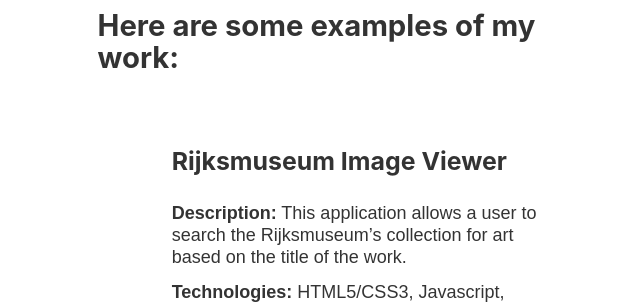
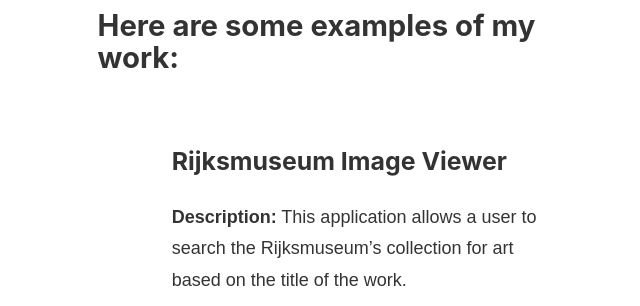
Before and after one commit to chas-e/chas-portfolio, a Gatsby site: page / in a window 1280 px wide. Shown: the part 1970-2276 px from the top of the page, without its empty margins (130-770 px from the left). Built offline with nearby package versions, Linux system fonts and the light colour scheme; Gatsby itself is replaced by a stand-in of ours.

Commit message:
adjusting  project line height

```diff
--- a/src/components/project-block.jsx
+++ b/src/components/project-block.jsx
@@ -69,7 +69,7 @@ const projItems = projectData.map((p, idx) => (
             listStyle: `none`,
             margin: `3vmin`,
             padding: `3vmin`,
-            lineHeight: `2.75vmin`,
+            lineHeight: 1.75,
 
         }}>
         <h3>
```
